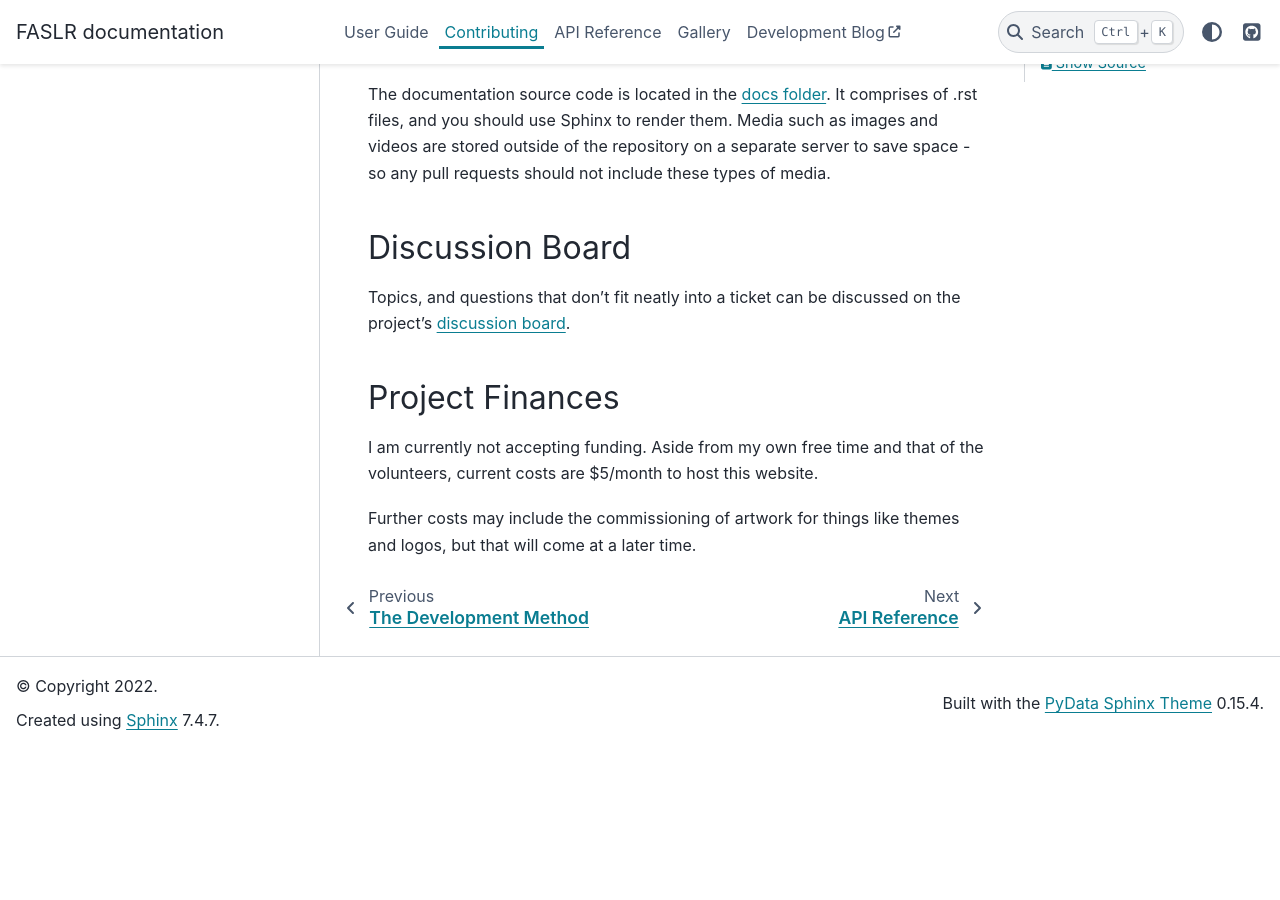
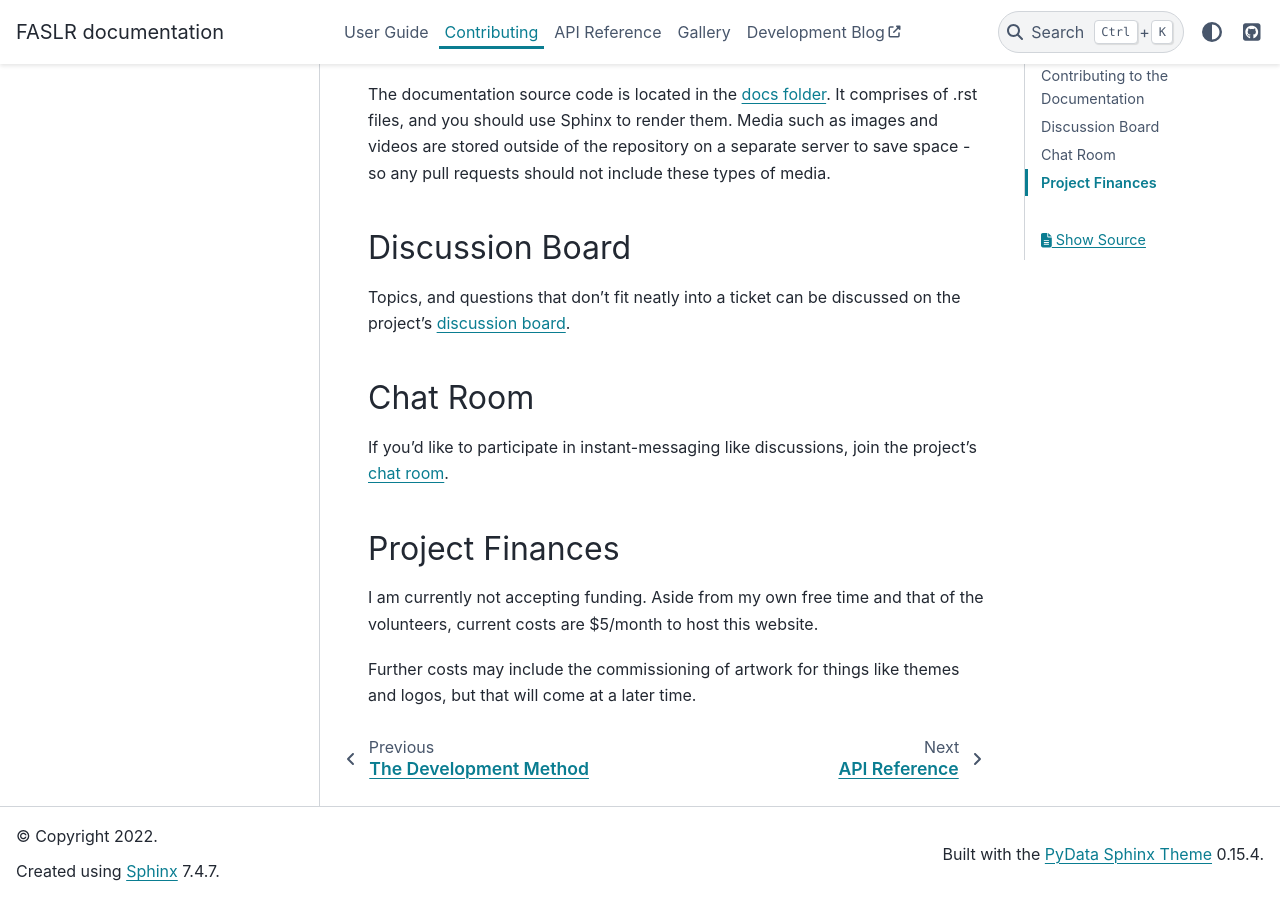
Before and after one commit to casact/FASLR, a Sphinx documentation site: the page built from docs/contributing/index.rst, in a window 1280 px wide and 900 px high, scrolled down 572 px. Built offline with Sphinx 7.4.7 and the PyData theme 0.15.4, drawn with Linux system fonts in a browser that asks for light colours; pages that are not in the unit, such as notebooks, are missing from menus; the version number is read from the project's files by our own code; before the commit the page ends 1322 px from its top, so only the background shows below that.

Commit message:
DOCS: Add Chatroom.

```diff
--- a/docs/contributing/index.rst
+++ b/docs/contributing/index.rst
@@ -26,6 +26,12 @@ Discussion Board
 
 Topics, and questions that don't fit neatly into a ticket can be discussed on the project's `discussion board <https://github.com/casact/FASLR/discussions>`_.
 
+=========
+Chat Room
+=========
+
+If you'd like to participate in instant-messaging like discussions, join the project's `chat room <https://app.gitter.im/#/room/#faslr:gitter.im>`_.
+
 =================
 Project Finances
 =================
```
